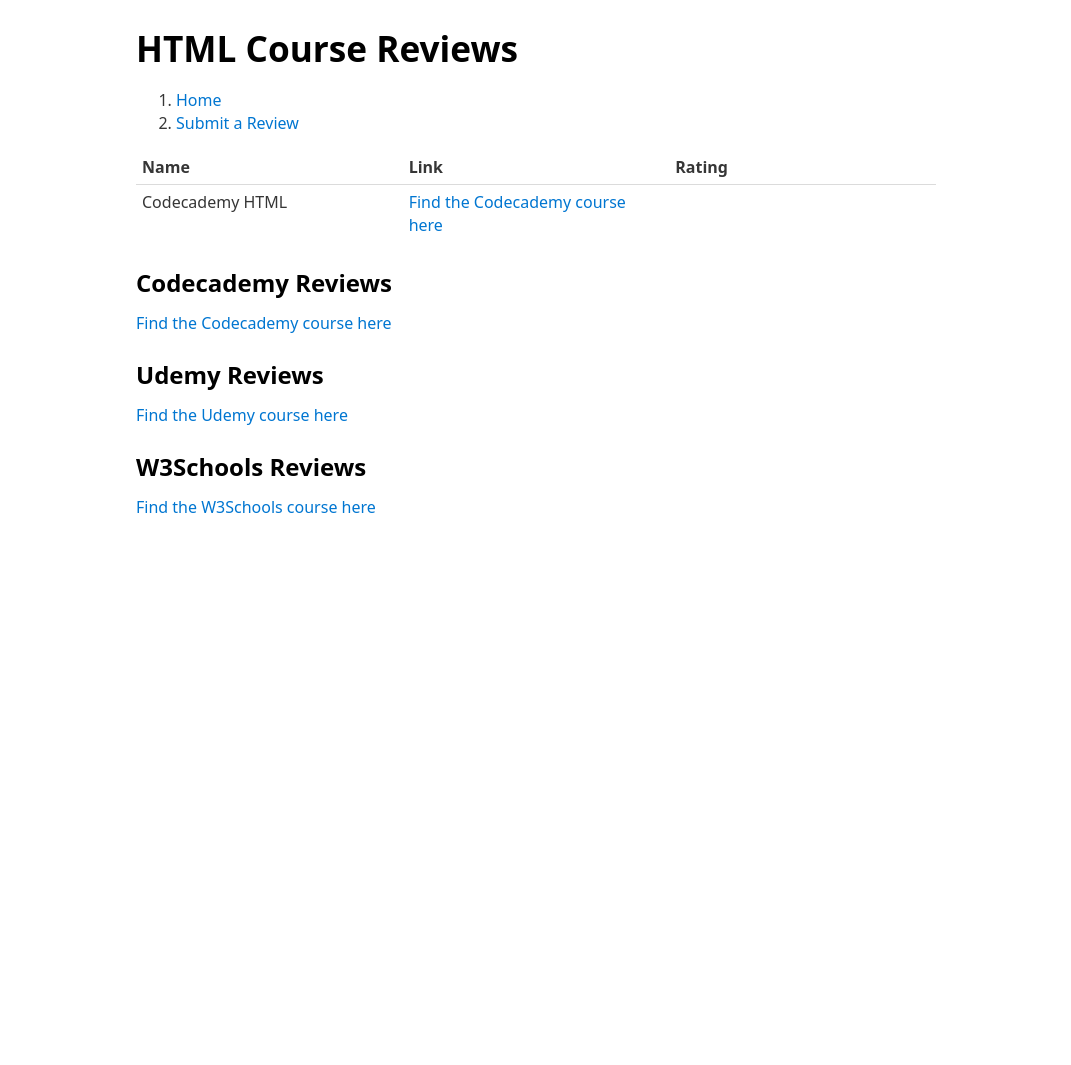
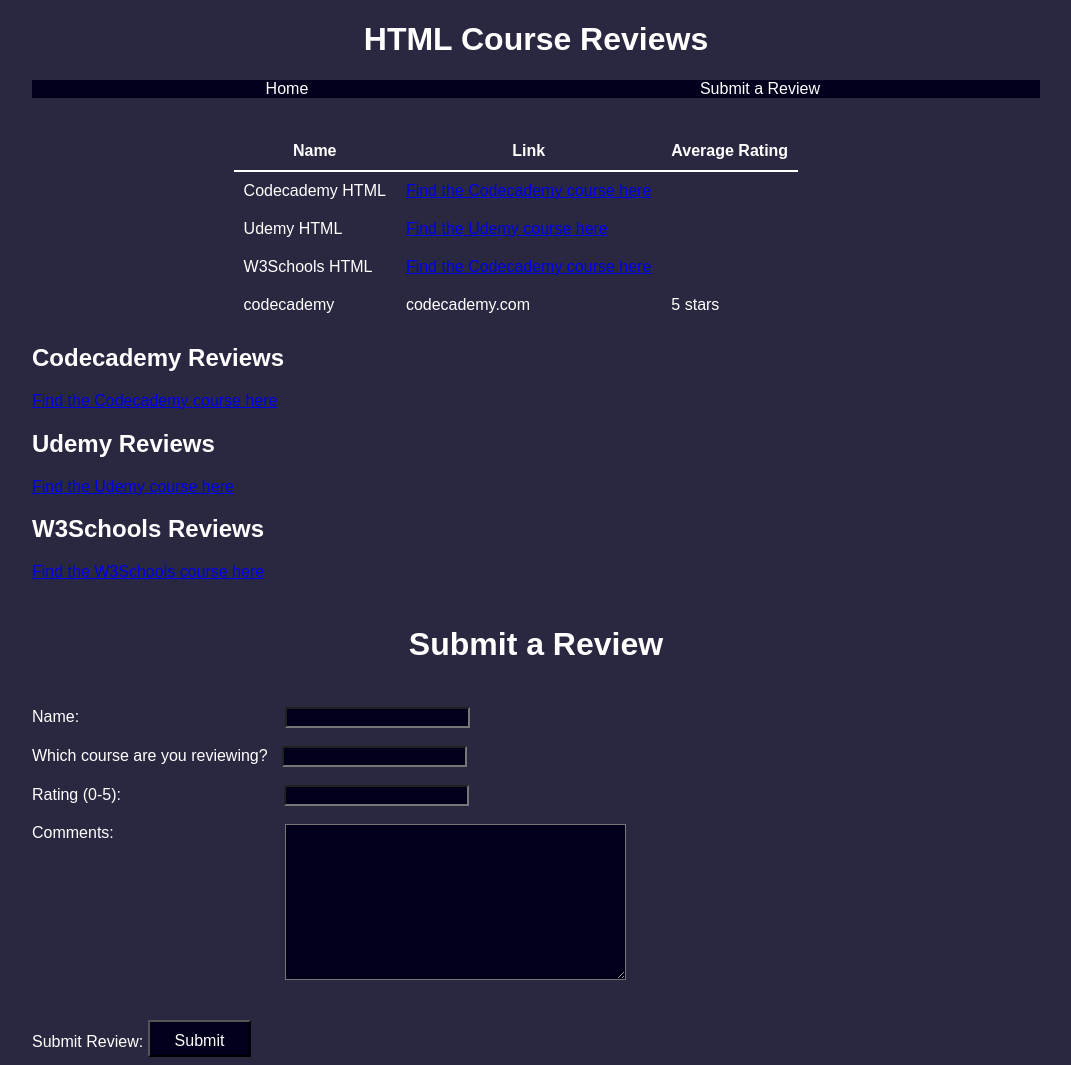
Before and after one commit to jennyp1999/Review-System, a plain HTML site: page index.html in a window 1280 px wide. Shown: the whole page, without its empty margins (104-1175 px from the left). Before the commit the page ends 800 px from the top, so only its background shows below. Drawn offline with nearby package versions, Linux system fonts and the light colour scheme.

Commit message:
Styling and Form Correction

```diff
--- a/index.html
+++ b/index.html
@@ -1,8 +1,19 @@
 <!DOCTYPE html>
 <html>
   <head>
-    <link rel="stylesheet" href="https://cdn.jsdelivr.net/npm/water.css@2/out/water.css">
+    <link rel = "stylesheet" href = "style.css">
     <title>HTML Course Reviews</title>
+    <script>
+
+      function hello(event){
+        let name = document.getElementById("name")
+        console.log(name)
+        window.event.preventDefault()
+        alert(name.value)
+        return false
+      }
+
+    </script>
   </head>
   <body>
     <header>
@@ -14,13 +25,15 @@
         </ol>
       </nav>
     </header>
+    <br>
     <section id = "reviews">
-      <table>
+      <section id = "table_section">
+        <table id = "review_table">
           <thead>
             <tr>
               <th>Name</th>
               <th>Link</th>
-            <th>Rating</th>
+              <th>Average Rating</th>
             </tr>
           </thead>
           <tbody>
@@ -29,9 +42,22 @@
               <td><a href = "https://www.codecademy.com/learn/learn-html">Find the Codecademy course here</a></td>
               <td></td>
             </tr>
-
+            <tr>
+              <td>Udemy HTML</td>
+              <td><a
+              href = "https://www.udemy.com/course/master-the-basics-of-html5-css3-beginner-web-development/">Find the Udemy course here</a>
+              </td>
+              <td></td>
+            </tr>
+            <tr>
+              <td>W3Schools HTML</td>
+              <td><a href = "https://www.codecademy.com/learn/learn-html">Find the Codecademy course here</a>
+              </td>
+              <td></td>
+            </tr>
           </tbody>
         </table>
+      </section>
       <section id = "codecademy">
         <h2>Codecademy Reviews</h2>
         <a href = "https://www.codecademy.com/learn/learn-html">Find the Codecademy course here</a>
@@ -45,5 +71,68 @@
         <a href = "https://www.w3schools.com/html/default.asp">Find the W3Schools course here</a>
       </section>
     </section>
+    <br>
+    <section id = "add">
+      <h1>Submit a Review</h1>
+      <br>
+      <form onsubmit = "return false;">
+        <section id = "name_section">
+          <label for = "name">Name:</label>
+          <input id = "name" name = "name" type = "text" minlength = "2" maxlength = "15" required>
+        </section>
+        <br>
+        <section id = "course_section">
+          <label for = "course">Which course are you reviewing?</label>
+          <input id = "course" name = "course" type = "text" list = "course_options" required>
+          <datalist id = "course_options">
+            <option value = "codecademy">Codecademy</option>
+            <option value = "udemy">Udemy</option>
+            <option value = "w3schools">W3Schools</option>
+          </datalist>
+        </section>
+        <br>
+        <section id = "rating_section">
+          <label for = "rating">Rating (0-5):</label>
+          <input id = "rating" name = "rating" type = "text" pattern = "[0-5]{1}" required>
+        </section>
+        <br>
+        <section id = "comments_section">
+          <label for = "comments">Comments:</label>
+          <textarea id = "comments" name = "comments" rows = "10" cols = "40" ></textarea>
+        </section>
+        <br>
+        <br>
+        <section id = "submit_section">
+          <label for = "submit">Submit Review:</label>
+          <button type = "button" id = "submit" onclick = "hello(event)">Submit</button>
+        </section>
+      </form>
+    </section>
   </body>
+  <script>
+    const course1 = {name:"Course Name", link:"linky", rating:5};
+      const course2 = {name:"Course Name2", link:"linky", rating:5};
+      var courses = [course1, course2]
+
+      function addrow(name,link,rating){
+       // Find a <table> element with id="myTable":
+var table = document.getElementById("review_table");
+
+// Create an empty <tr> element and add it to the 1st position of the table:
+var row = table.insertRow(-1);
+
+// Insert new cells (<td> elements) at the 1st and 2nd position of the "new" <tr> element:
+var cell1 = row.insertCell(0);
+var cell2 = row.insertCell(1);
+var cell3 = row.insertCell(2);
+
+// Add some text to the new cells:
+cell1.innerHTML = name;
+cell2.innerHTML = link;
+cell3.innerHTML = rating;
+      }
+
+addrow("codecademy", "codecademy.com", "5 stars")
+
+  </script>
 </html>
--- /dev/null
+++ b/style.css
@@ -0,0 +1,117 @@
+/* Background colour, text colour, font */
+html {
+  background-color: rgba(6, 4, 32, 0.854);
+  color: white;
+  font-family: Arial, Helvetica, sans-serif;
+}
+
+
+
+/* Nav bar */
+/* Sets nav links to be side by side */
+li{
+  display: inline;
+}
+
+/* Sets the background colour of entire nav bar (doing so above would just set the link background colour) */
+ol{
+  background-color: rgb(0, 0, 29);
+}
+
+/* Remove underline from nav links, set the links's text colour to white, separate the two links */
+li a{
+  text-decoration: none;
+  color: white;
+  padding: 0% 20% 0% 20%;
+}
+
+/* Hover change */
+li a:hover{
+  background-color: grey;
+}
+
+/* Click change */
+li a:active{
+  background-color:rgb(0, 0, 29);
+}
+
+
+
+/* Moving everything over a bit */
+body{
+  padding: 0% 10%;
+}
+
+
+
+/* Centering section titles and adding font size */
+h1{
+  text-align: center;
+  font-size: 2em;
+}
+
+
+
+/* Table */
+/* Adding lower border to table headings */
+th{
+  border-bottom: 2px solid white;
+}
+
+/* Removing gaps between table borders to ensure the visible lower border is continuous */
+table{
+  border-collapse: collapse;
+}
+
+/* Adding spacing into the table */
+td,th{
+  padding:10px;
+}
+
+/* Centering table */
+#table_section{
+  padding: 0% 20%;
+}
+
+
+
+
+
+/* Form Styling */
+/* Setting background and text colour of form inputs */
+input,textarea{
+  background-color:rgb(0, 0, 29);
+  color: white;
+}
+
+/* Ensuring the comments label aligns with the top of the text area form input, also setting input position */
+#comments_section label{
+  vertical-align: top;
+  padding-right: 16.5%;
+}
+
+/* Aligning each form input individually (comment box aligned above) */
+[for = "name"]{
+  padding-right: 20%;
+}
+
+[for = "course"]{
+  padding-right: 1%;
+}
+
+[for = "rating"]{
+  padding-right: 15.75%;
+}
+
+/* Styling button */
+button{
+  background-color:rgb(0, 0, 29);
+  color: white;
+  vertical-align: center;
+  font-size: 1em;
+  padding: 10px 25px 5px 25px;
+}
+
+#submit_section label{
+  vertical-align: middle;
+}
```
Lines whose indentation alone changed are shown as unchanged.
